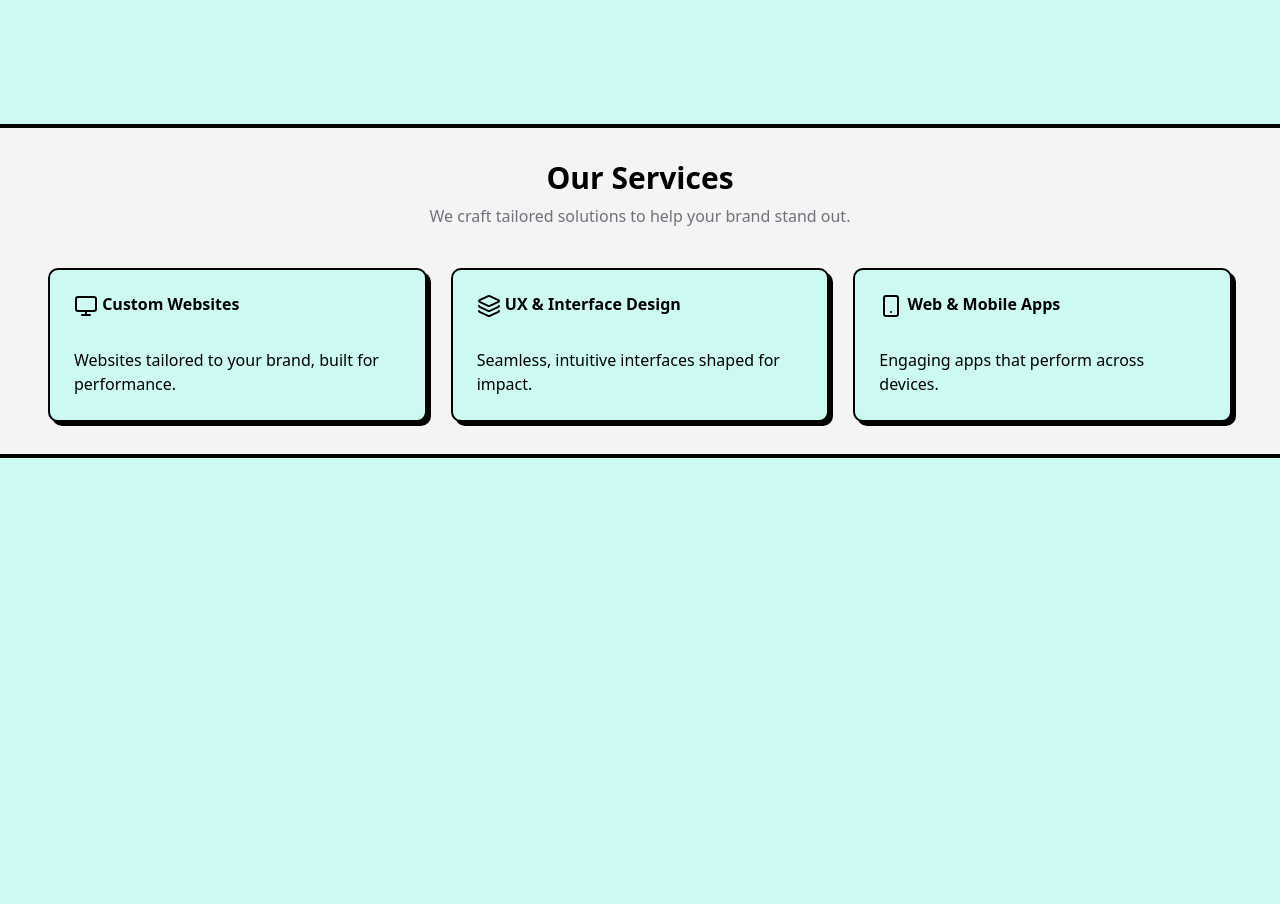
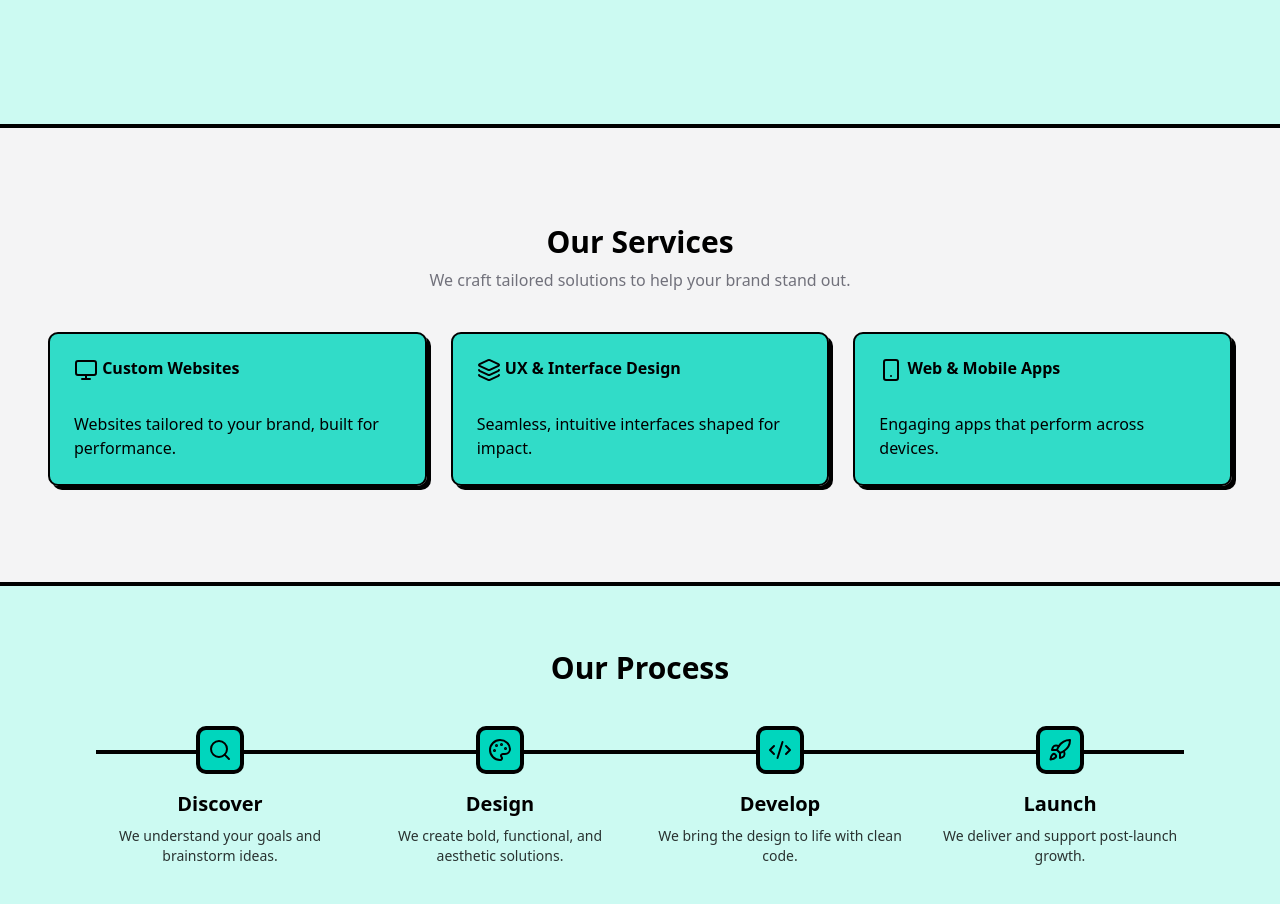
Before and after one commit to pranavsoni1101/srizen, a Next.js app: page / in a window 1280 px wide. Shown: the part 680-1584 px from the top of the page. Before the commit the page ends 1138 px from the top, so only its background shows below. Built offline with nearby package versions, Linux system fonts and the light colour scheme.

Commit message:
Added Process section to home

```diff
--- a/app/page.tsx
+++ b/app/page.tsx
@@ -3,8 +3,17 @@ import GetInTouchButton from "@/components/contact-button";
 import { Container } from "@/components/container";
 import { MovingBorderStyle } from "@/components/moving-border";
 import { motion } from "framer-motion";
-import { ArrowUpRight, Layers, Monitor, Smartphone } from "lucide-react";
+import {
+  ArrowUpRight,
+  Layers,
+  Monitor,
+  Smartphone,
+  Lightbulb,
+  Palette,
+  Rocket,
+} from "lucide-react";
 import ServicesCard from "@/components/services-card";
+import ProcessSection from "@/components/process-timeline";
 
 const Home = () => {
   const services = [
@@ -14,7 +23,7 @@ const Home = () => {
       description: "Websites tailored to your brand, built for performance.",
     },
     {
-      icon: <Layers  className="inline" />,
+      icon: <Layers className="inline" />,
       title: "UX & Interface Design",
       description: "Seamless, intuitive interfaces shaped for impact.",
     },
@@ -22,6 +31,28 @@ const Home = () => {
       icon: <Smartphone className="inline" />,
       title: "Web & Mobile Apps",
       description: "Engaging apps that perform across devices.",
+    },
+  ];
+  const processSteps = [
+    {
+      title: "Idea",
+      icon: Lightbulb,
+      description:
+        "We start by understanding your goals and brainstorming solutions.",
+      color: "bg-yellow-200 border-yellow-500 text-foreground",
+    },
+    {
+      title: "Design",
+      icon: Palette,
+      description: "We craft intuitive designs and seamless user experiences.",
+      color: "bg-pink-200 border-pink-500",
+    },
+    {
+      title: "Launch",
+      icon: Rocket,
+      description:
+        "We build, test, and launch your product with performance in mind.",
+      color: "bg-green-200 border-green-500",
     },
   ];
   return (
@@ -47,7 +78,7 @@ const Home = () => {
               </span>{" "} */}
               Into Reality
             </h1>
-            <p className="mt-4 text-base sm:text-lg md:text-xl text-muted-foreground max-w-4xl mx-auto">
+            <p className="mt-4 text-base sm:text-lg md:text-xl text-foreground opacity-80 max-w-4xl mx-auto">
               We design digital experiences where every interaction feels
               seamless. From custom interfaces to powerful apps, PixelSmith
               shapes products that captivate users and deliver impact
@@ -61,7 +92,7 @@ const Home = () => {
         </section>
       </Container>
       {/* Services Section */}
-      <div className="bg-secondary border-border border-y-4">
+      <div className="py-16 bg-secondary border-border border-t-4">
         <Container>
           <div className="text-center mb-10">
             <h2 className="text-3xl font-bold">Our Services</h2>
@@ -81,6 +112,9 @@ const Home = () => {
           </div>
         </Container>
       </div>
+
+      {/* Process Section */}
+      <ProcessSection />
     </>
   );
 };
--- /dev/null
+++ b/components/process-timeline.tsx
@@ -0,0 +1,102 @@
+import React from 'react';
+import { Search, Palette, Code2, Rocket } from 'lucide-react';
+
+// Container component
+const Container = ({ children }: { children: React.ReactNode }) => (
+  <div className="max-w-6xl mx-auto px-4 sm:px-6 lg:px-8">
+    {children}
+  </div>
+);
+
+const ProcessSection = () => {
+  const processSteps = [
+    {
+      step: 1,
+      title: "Discover",
+      desc: "We understand your goals and brainstorm ideas.",
+      icon: Search,
+    },
+    {
+      step: 2,
+      title: "Design",
+      desc: "We create bold, functional, and aesthetic solutions.",
+      icon: Palette,
+    },
+    {
+      step: 3,
+      title: "Develop",
+      desc: "We bring the design to life with clean code.",
+      icon: Code2,
+    },
+    {
+      step: 4,
+      title: "Launch",
+      desc: "We deliver and support post-launch growth.",
+      icon: Rocket,
+    },
+  ];
+
+  return (
+    <div className=" py-16 border-border border-t-4">
+      <Container>
+        <h2 className="text-3xl font-bold mb-10 text-center">Our Process</h2>
+
+        {/* Desktop Horizontal Layout */}
+        <div className="hidden lg:block">
+          <div className="relative flex items-start justify-between gap-8">
+            {/* Connecting Line */}
+            <div className="absolute top-6 left-0 right-0 h-1 bg-foreground" />
+
+            {processSteps.map((item, idx) => {
+              const Icon = item.icon;
+              return (
+                <div
+                  key={idx}
+                  className="relative z-10 flex-1 min-w-[220px] text-center"
+                >
+                  {/* Step Dot */}
+                  <div className="w-12 h-12 mx-auto flex items-center justify-center border-4 border-border bg-main font-bold text-xl text-black rounded-lg">
+                    <Icon className="w-6 h-6" />
+                  </div>
+
+                  <h3 className="mt-4 font-semibold text-xl">{item.title}</h3>
+                  <p className="mt-2 text-sm opacity-80">{item.desc}</p>
+                </div>
+              );
+            })}
+          </div>
+        </div>
+
+        {/* Mobile Vertical Layout */}
+        <div className="lg:hidden">
+          <div className="relative max-w-lg mx-auto">
+            {/* Vertical Connecting Line */}
+            <div className="absolute left-6 top-0 bottom-10 w-1 bg-foreground" />
+
+            {processSteps.map((item, idx) => {
+              const Icon = item.icon;
+              const isLast = idx === processSteps.length - 1;
+
+              return (
+                <div key={idx} className={`relative flex items-start gap-6 ${!isLast ? 'pb-10' : ''}`}>
+                  {/* Step Dot */}
+                  <div className="relative z-10 w-12 h-12 flex items-center justify-center border-4 border-border bg-main font-bold text-xl text-black rounded-lg flex-shrink-0">
+                    <Icon className="w-6 h-6" />
+                  </div>
+
+                  {/* Content */}
+                  <div className="flex-1 pt-2">
+                    <h3 className="font-semibold text-xl">{item.title}</h3>
+                    <p className="mt-1 text-sm opacity-80">{item.desc}</p>
+                  </div>
+                </div>
+              );
+            })}
+          </div>
+        </div>
+      </Container>
+    </div>
+  );
+};
+
+export default ProcessSection;
--- a/components/ui/card.tsx
+++ b/components/ui/card.tsx
@@ -7,7 +7,7 @@ function Card({ className, ...props }: React.ComponentProps<"div">) {
     <div
       data-slot="card"
       className={cn(
-        "rounded-base flex flex-col shadow-shadow border-2 gap-6 py-6 border-border bg-background text-foreground font-base",
+        "rounded-base flex flex-col shadow-shadow border-2 gap-6 py-6 border-border bg-main/80 text-black font-base",
         className,
       )}
       {...props}
```
